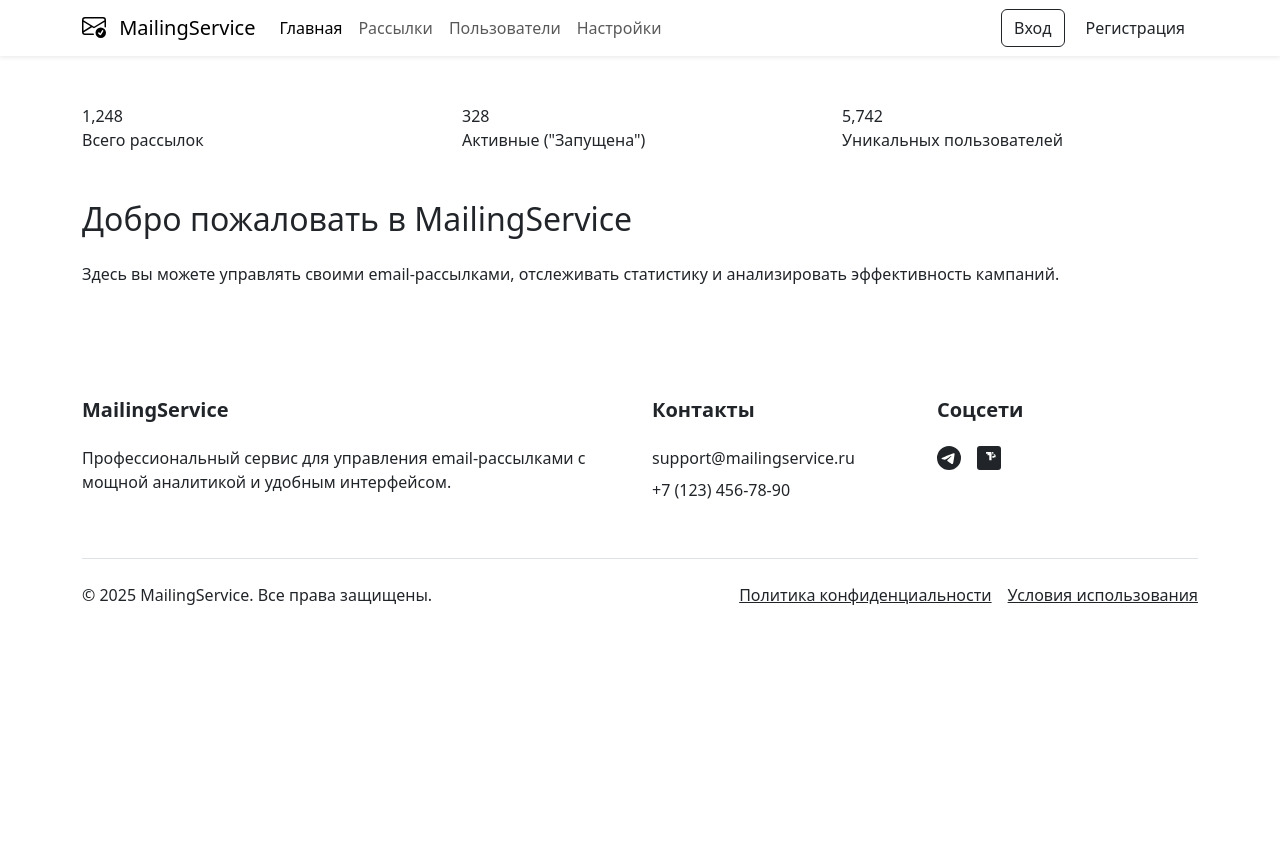
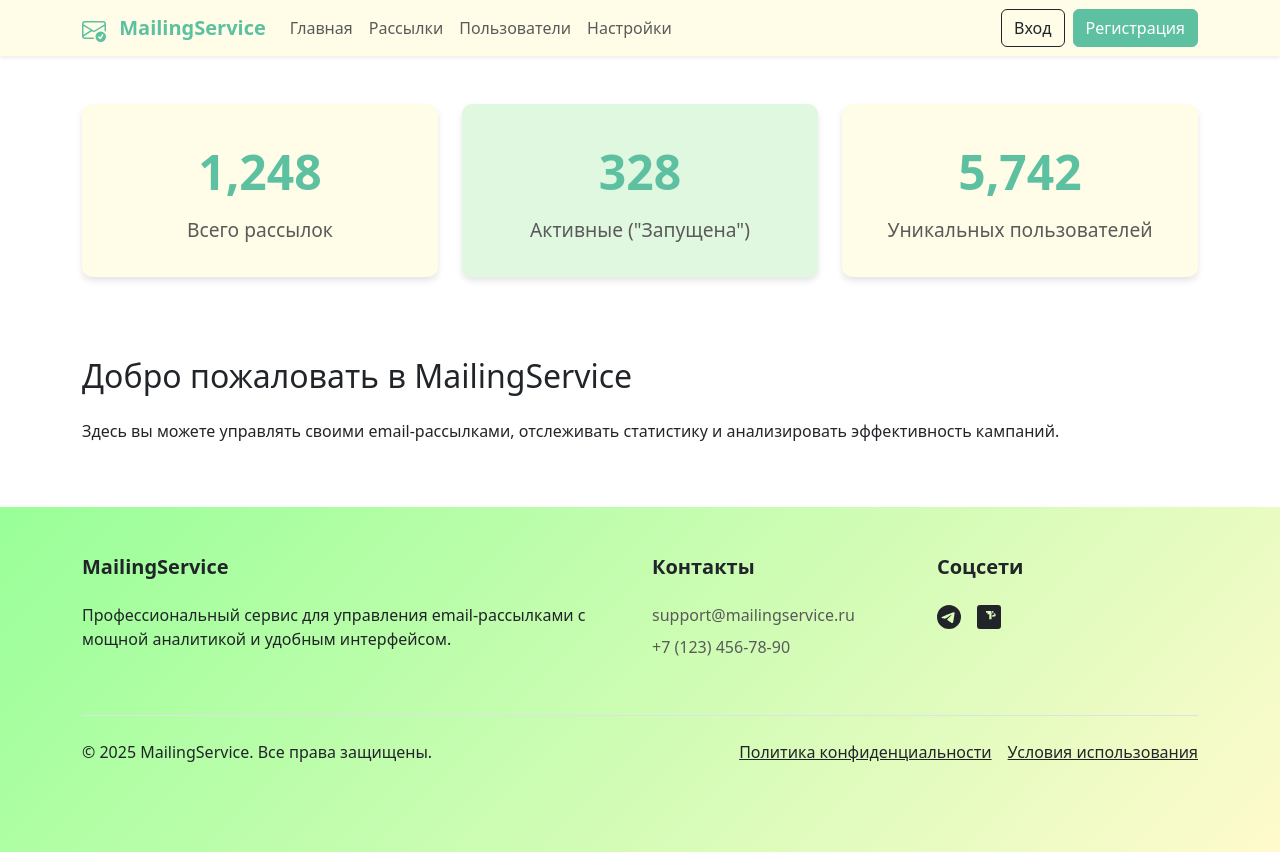
Before and after one commit to YuliaSamoylova0803/Web_application_django, a Django app: template mailing_service/templates/mailing_service/base.html in a window 1280 px wide. Before the commit the page ends 605 px from the top, so only its background shows below. Run offline with Django 5.2, Linux system fonts and the light colour scheme; the template is opened without the code that fills it, so the values that code supplies are empty; some libraries are stand-ins or nearby versions.

Commit message:
update styles in static/css

```diff
--- a/static/css/styles.css
+++ b/static/css/styles.css
@@ -1,115 +1,80 @@
-.bd-placeholder-img {
-        font-size: 1.125rem;
-        text-anchor: middle;
-        -webkit-user-select: none;
-        -moz-user-select: none;
-        user-select: none;
+/* static/css/mailing_service/styles.css */
+:root {
+    --mint-color: #98ff98;
+    --light-mint: #e0f7e0;
+    --yellow-color: #fffacd;
+    --light-yellow: #fffde7;
+    --dark-mint: #5dc1a1;
 }
 
-      @media (min-width: 768px) {
-        .bd-placeholder-img-lg {
-          font-size: 3.5rem;
-        }
+/* Фоновые цвета */
+.bg-mint {
+    background-color: var(--mint-color) !important;
 }
 
-      .b-example-divider {
-        width: 100%;
-        height: 3rem;
-        background-color: rgba(0, 0, 0, .1);
-        border: solid rgba(0, 0, 0, .15);
-        border-width: 1px 0;
-        box-shadow: inset 0 .5em 1.5em rgba(0, 0, 0, .1), inset 0 .125em .5em rgba(0, 0, 0, .15);
+.bg-light-mint {
+    background-color: var(--light-mint) !important;
 }
 
-      .b-example-vr {
-        flex-shrink: 0;
-        width: 1.5rem;
-        height: 100vh;
+.bg-yellow {
+    background-color: var(--yellow-color) !important;
 }
 
-      .bi {
-        vertical-align: -.125em;
-        fill: currentColor;
+.bg-light-yellow {
+    background-color: var(--light-yellow) !important;
 }
 
-      .nav-scroller {
-        position: relative;
-        z-index: 2;
-        height: 2.75rem;
-        overflow-y: hidden;
+/* Кнопки */
+.btn-mint {
+    background-color: var(--dark-mint) !important;
+    color: white !important;
+    border-color: var(--dark-mint) !important;
 }
 
-      .nav-scroller .nav {
-        display: flex;
-        flex-wrap: nowrap;
-        padding-bottom: 1rem;
-        margin-top: -1px;
-        overflow-x: auto;
-        text-align: center;
-        white-space: nowrap;
-        -webkit-overflow-scrolling: touch;
+.btn-mint:hover {
+    background-color: #4aa789 !important;
+    border-color: #4aa789 !important;
+    color: white !important;
 }
 
-      .btn-bd-primary {
-        --bd-violet-bg: #712cf9;
-        --bd-violet-rgb: 112.520718, 44.062154, 249.437846;
-
-        --bs-btn-font-weight: 600;
-        --bs-btn-color: var(--bs-white);
-        --bs-btn-bg: var(--bd-violet-bg);
-        --bs-btn-border-color: var(--bd-violet-bg);
-        --bs-btn-hover-color: var(--bs-white);
-        --bs-btn-hover-bg: #6528e0;
-        --bs-btn-hover-border-color: #6528e0;
-        --bs-btn-focus-shadow-rgb: var(--bd-violet-rgb);
-        --bs-btn-active-color: var(--bs-btn-hover-color);
-        --bs-btn-active-bg: #5a23c8;
-        --bs-btn-active-border-color: #5a23c8;
+/* Навигация */
+.navbar-brand {
+    font-weight: 700 !important;
+    color: var(--dark-mint) !important;
 }
 
-      .bd-mode-toggle {
-        z-index: 1500;
+.nav-link {
+    color: #5a5a5a !important;
 }
 
-      .bd-mode-toggle .dropdown-menu .active .bi {
-        display: block !important;
+.nav-link:hover {
+    color: var(--dark-mint) !important;
 }
-       /* Стили для формы */
-    .card {
-        box-shadow: 0 4px 8px rgba(0,0,0,0.1);
+
+/* Карточки статистики */
+.stat-card {
+    border-radius: 10px !important;
+    padding: 2rem !important;
+    text-align: center !important;
+    box-shadow: 0 4px 6px rgba(0,0,0,0.1) !important;
+    margin-bottom: 2rem !important;
 }
-    .card-header {
-        padding: 1rem;
+
+.stat-value {
+    font-size: 3rem !important;
+    font-weight: 700 !important;
+    color: var(--dark-mint) !important;
+    margin-bottom: 0.5rem !important;
 }
-    form p {
-        margin-bottom: 1rem;
+
+.stat-label {
+    font-size: 1.2rem !important;
+    color: #5a5a5a !important;
+    margin-bottom: 0 !important;
 }
-    form label {
-        display: block;
-        margin-bottom: 0.5rem;
-        font-weight: bold;
+
+/* Подвал */
+footer {
+    background: linear-gradient(135deg, var(--mint-color) 0%, var(--yellow-color) 100%) !important;
+    padding: 2rem 0 !important;
 }
-    form input, form textarea, form select {
-        width: 100%;
-        padding: 0.5rem;
-        border: 1px solid #ced4da;
-        border-radius: 0.25rem;
-    }
-    form .helptext {
-        font-size: 0.8rem;
-        color: #6c757d;
-    }
-    /* Стили для пагинации */
-    .pagination {
-        margin-top: 20px;
-    }
-    .page-item.active .page-link {
-        background-color: #0d6efd;
-        border-color: #0d6efd;
-    }
-    .page-link {
-        color: #0d6efd;
-    }
-    .page-link:hover {
-        color: #0a58ca;
-    }
```
Lines whose indentation alone changed are shown as unchanged.
